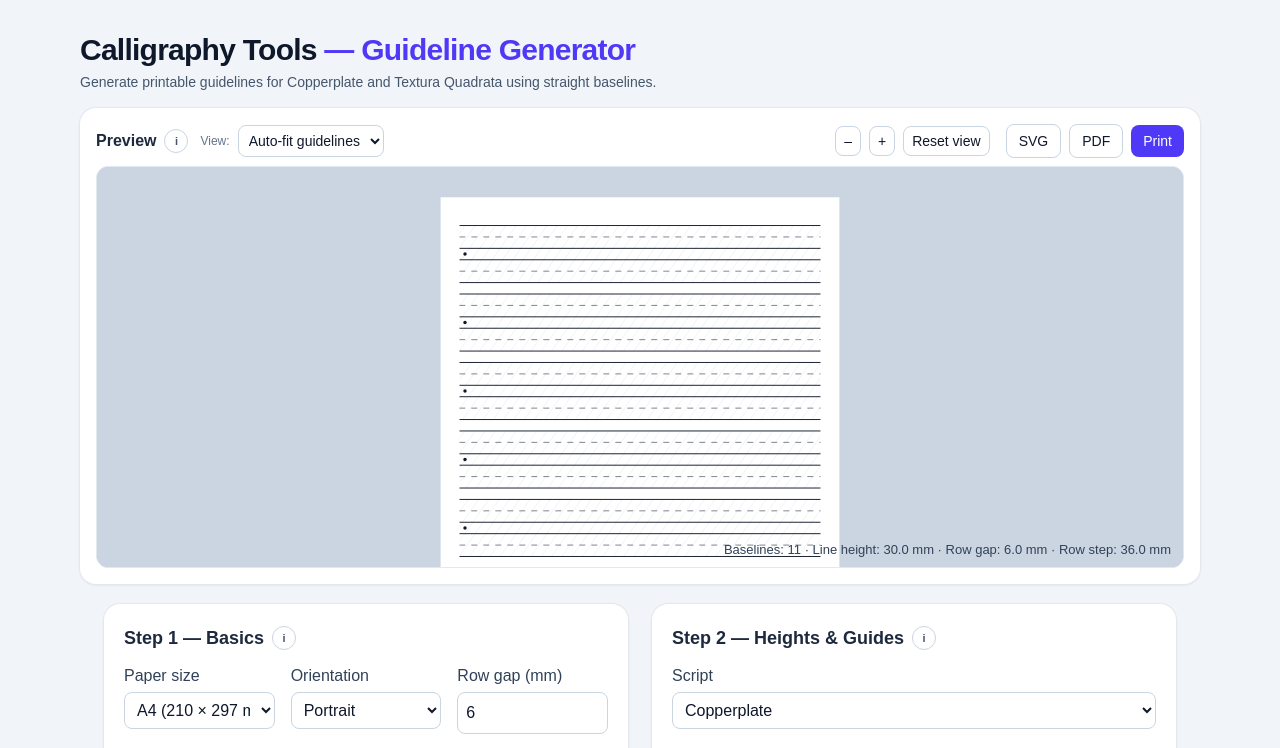
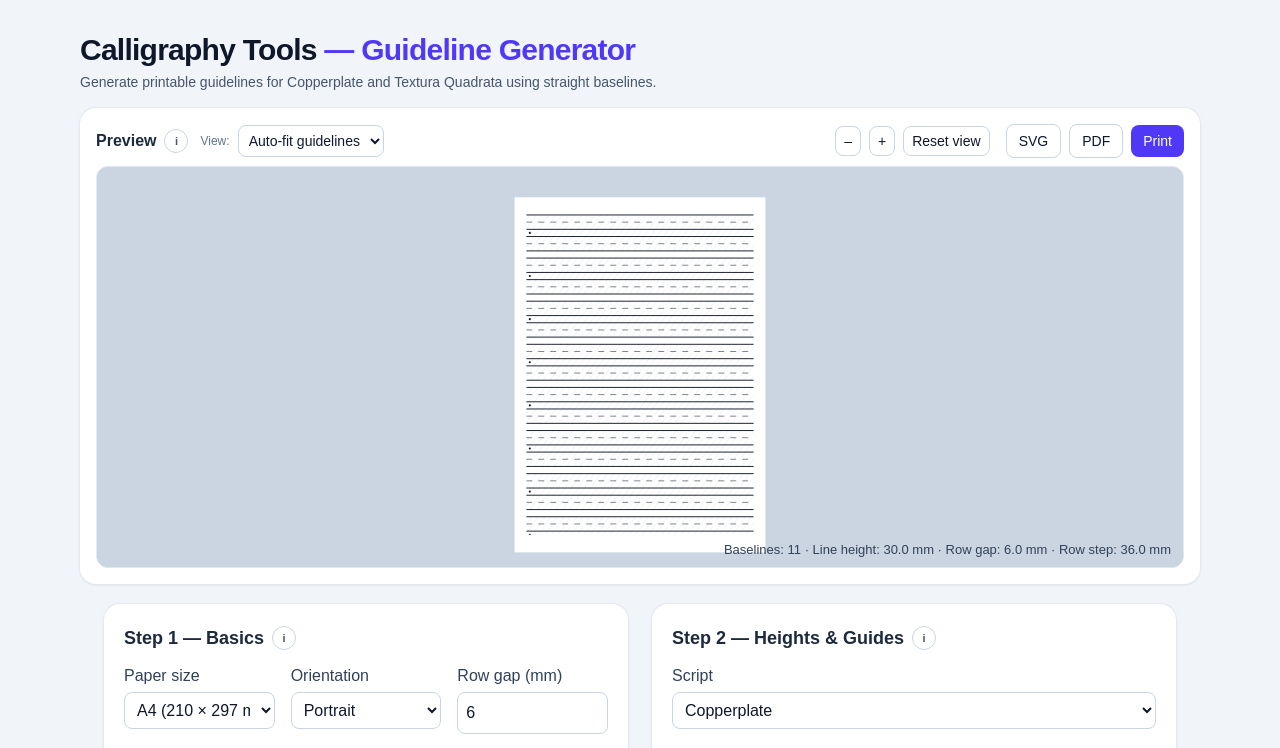
Before and after one commit to mashw/calligraphy-tools, a Next.js app: page /guidelines in a window 1280 px wide. Shown: the top 748 px of the page. Built offline with nearby package versions, Linux system fonts and the light colour scheme.

Commit message:
Fix guidelines zoom centering

```diff
--- a/src/app/guidelines/page.tsx
+++ b/src/app/guidelines/page.tsx
@@ -429,7 +429,7 @@ export default function GuidelinesPage() {
   const [userSpaceFactor, setUserSpaceFactor] = useState(1);
 
   const [zoom, setZoom] = useState(5);
-  const DEFAULT_AUTOFIT_ZOOM = 1.25 ** 4;
+  const DEFAULT_AUTOFIT_ZOOM = 1.4;
   const [pan, setPan] = useState({ x: 0, y: 0 });
   const [isPanning, setIsPanning] = useState(false);
 
@@ -650,8 +650,6 @@ export default function GuidelinesPage() {
   // ---------- ViewBox (includes stage margin so paper stands out) ----------
   const vb = useMemo(() => {
     const topPadPX = 30;
-    const fitZoom = view === 'autofit' ? DEFAULT_AUTOFIT_ZOOM : 1;
-    const zoomForView = view === 'custom' ? zoom : fitZoom;
 
     // Stage padding:
     // - Full page: ~5px top/bottom (converted into mm)
@@ -674,7 +672,12 @@ export default function GuidelinesPage() {
     let vw: number;
     let vh: number;
 
-    if (view === 'fullpage' || guideSets.length === 0) {
+    if (view === 'custom') {
+      vw = box.w / Math.max(1, zoom);
+      vh = box.h / Math.max(1, zoom);
+      minX = (box.w - vw) / 2;
+      minY = (box.h - vh) / 2;
+    } else if (view === 'fullpage' || guideSets.length === 0) {
       // Fullpage should always fit the whole sheet in the preview window.
       vw = box.w;
       vh = box.h;
@@ -699,8 +702,8 @@ export default function GuidelinesPage() {
       const cx = (minX0 + maxX0) / 2;
       const cy = (minY0 + maxY0) / 2;
 
-      vw = Math.max(1, maxX0 - minX0) / Math.max(1, zoomForView);
-      vh = Math.max(1, maxY0 - minY0) / Math.max(1, zoomForView);
+      vw = Math.max(1, maxX0 - minX0) / Math.max(1, DEFAULT_AUTOFIT_ZOOM);
+      vh = Math.max(1, maxY0 - minY0) / Math.max(1, DEFAULT_AUTOFIT_ZOOM);
       minX = cx - vw / 2;
       minY = cy - vh / 2;
       // Don’t let autofit frame drift too far below the page top;
@@ -872,22 +875,30 @@ export default function GuidelinesPage() {
 
 
   function adjustZoom(direction: 'in' | 'out') {
+    const centerX = vb.minX + vb.vw / 2;
+    const centerY = vb.minY + vb.vh / 2;
+
     // Seed from what the user is currently seeing to avoid a jump:
     // - in autofit, the visible zoom is DEFAULT_AUTOFIT_ZOOM
-    // - in fullpage, the visible zoom is 1 (fits whole page)
+    // - in fullpage, derive the visible zoom from the current viewBox
     // - in custom, the visible zoom is the zoom state
     const currentEffectiveZoom =
       view === 'custom'
         ? zoom
         : view === 'autofit'
           ? DEFAULT_AUTOFIT_ZOOM
-          : 1;
+          : (() => {
+            const stagePadMM = Math.max(0, (vb.vw - box.w) / 2);
+            const baseVw = vb.vw - stagePadMM * 2;
+            return box.w / Math.max(1, baseVw);
+          })();
 
     const next =
       direction === 'in' ? currentEffectiveZoom * 1.25 : currentEffectiveZoom / 1.25;
 
     setView('custom');
     setZoom(clamp(next, 1, 12));
+    setPan({ x: centerX - box.w / 2, y: centerY - box.h / 2 });
   }
 
 
```
